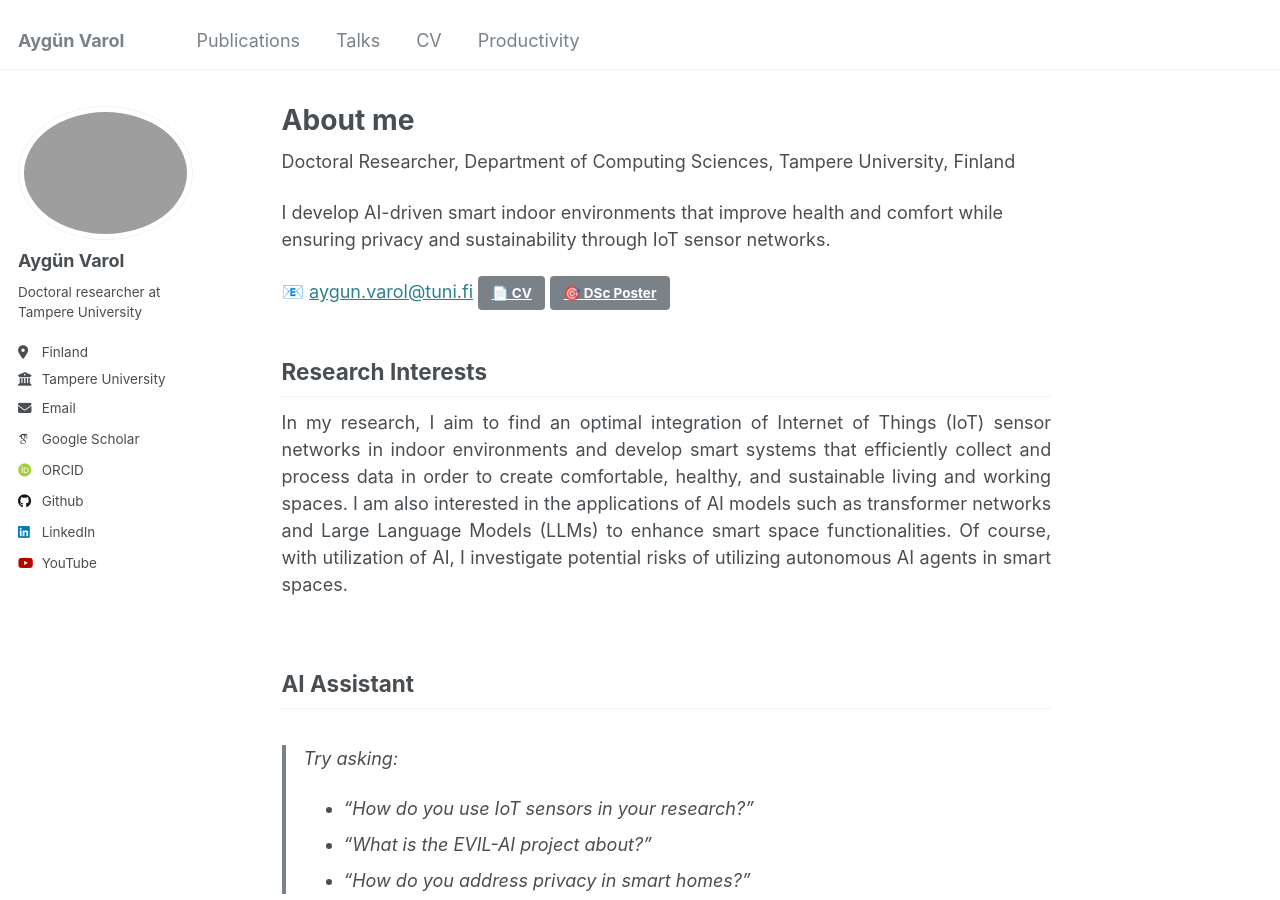
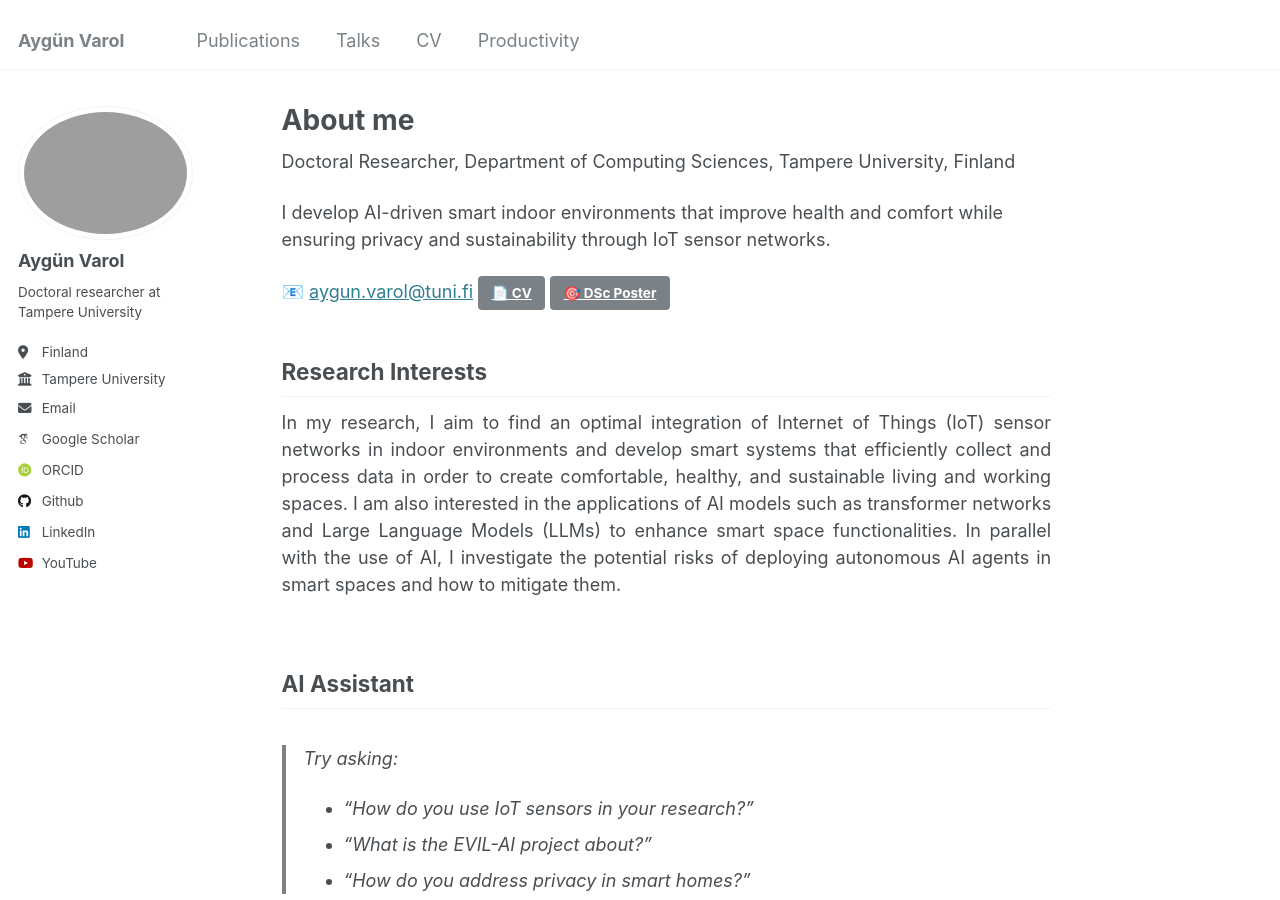
Before and after one commit to AygunVarol/aygunvarol.github.io, a Jekyll site: the page built from _pages/about.md, in a window 1280 px wide and 900 px high. Built offline with Jekyll 4.4.1, drawn with Linux system fonts in a browser that asks for light colours; some web fonts are replaced.

Commit message:
Update about.md

```diff
--- a/_pages/about.md
+++ b/_pages/about.md
@@ -17,7 +17,7 @@ I develop AI-driven smart indoor environments that improve health and comfort wh
 ## Research Interests
 
 <div align="justify">
-In my research, I aim to find an optimal integration of Internet of Things (IoT) sensor networks in indoor environments and develop smart systems that efficiently collect and process data in order to create comfortable, healthy, and sustainable living and working spaces. I am also interested in the applications of AI models such as transformer networks and Large Language Models (LLMs) to enhance smart space functionalities. Of course, with utilization of AI, I investigate potential risks of utilizing autonomous AI agents in smart spaces.<br><br>
+In my research, I aim to find an optimal integration of Internet of Things (IoT) sensor networks in indoor environments and develop smart systems that efficiently collect and process data in order to create comfortable, healthy, and sustainable living and working spaces. I am also interested in the applications of AI models such as transformer networks and Large Language Models (LLMs) to enhance smart space functionalities. In parallel with the use of AI, I investigate the potential risks of deploying autonomous AI agents in smart spaces and how to mitigate them.<br><br>
 </div>
 
 ## AI Assistant
```
